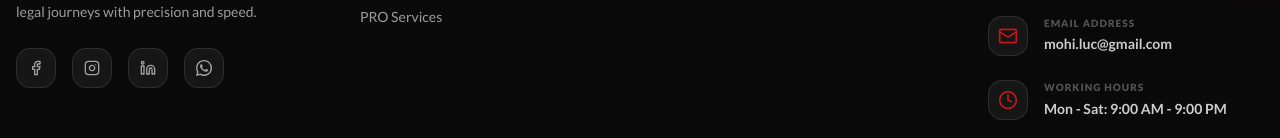
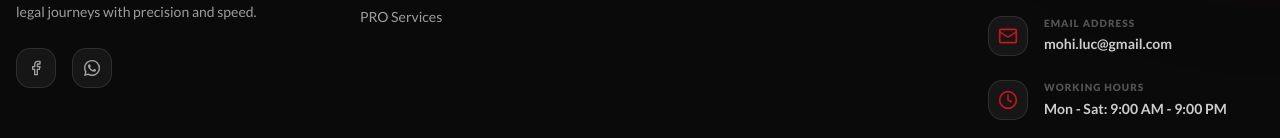
Before and after one commit to pvsameerpvs/mohi-documents-clearing, a Next.js app: page / in a window 1280 px wide. Shown: the part 5035-5173 px from the top of the page. Built offline with nearby package versions, Linux system fonts and the light colour scheme.

Commit message:
fix:social lijnk add

```diff
--- a/components/site/site-footer.tsx
+++ b/components/site/site-footer.tsx
@@ -58,9 +58,7 @@
             </p>
             <div className="flex items-center gap-4">
               {[
-                { Icon: Facebook, href: "#" },
-                { Icon: Instagram, href: "#" },
-                { Icon: Linkedin, href: "#" },
+                { Icon: Facebook, href: "https://www.facebook.com/share/1AFuwXiUKr/?mibextid=wwXIfr" },
                 { Icon: WhatsAppIcon, href: "https://wa.me/971563315670" },
               ].map((item, i) => (
                 <a
--- a/components/site/site-header.tsx
+++ b/components/site/site-header.tsx
@@ -121,6 +121,14 @@
                       WhatsApp
                     </a>
                   </Button>
+                  <Button asChild variant="outline" className="w-full h-12 rounded-xl group hover:bg-[#1877F2] hover:text-white hover:border-[#1877F2] transition-all" onClick={() => setOpen(false)}>
+                    <a href="https://www.facebook.com/share/1AFuwXiUKr/?mibextid=wwXIfr" target="_blank" rel="noopener noreferrer" className="flex items-center justify-center gap-2">
+                      <svg viewBox="0 0 24 24" fill="currentColor" className="h-5 w-5 text-[#1877F2] group-hover:text-white transition-colors">
+                        <path d="M24 12.073c0-6.627-5.373-12-12-12s-12 5.373-12 12c0 5.99 4.388 10.954 10.125 11.854v-8.385H7.078v-3.47h3.047V9.43c0-3.007 1.792-4.669 4.533-4.669 1.312 0 2.686.235 2.686.235v2.953H15.83c-1.491 0-1.956.925-1.956 1.874v2.25h3.328l-.532 3.47h-2.796v8.385C19.612 23.027 24 18.062 24 12.073z" />
+                      </svg>
+                      Facebook
+                    </a>
+                  </Button>
                 </div>
               </SheetContent>
             </Sheet>
```
